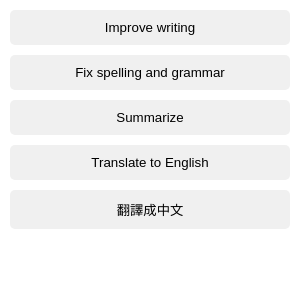
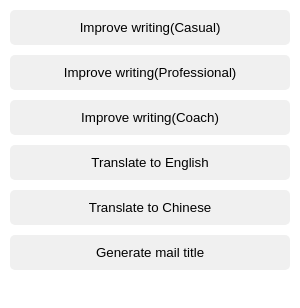
Before and after one commit to sykuang/AIWritingTool, an Electron app: page src/options.html in a window 300 px wide. Drawn offline with Linux system fonts and the light colour scheme.

Commit message:
Update options

```diff
--- a/src/options.html
+++ b/src/options.html
@@ -46,11 +46,12 @@
 </head>
 
 <body>
-  <button class="option" data-option="1">Improve writing</button>
-  <button class="option" data-option="2">Fix spelling and grammar</button>
-  <button class="option" data-option="3">Summarize</button>
+  <button class="option" data-option="1">Improve writing(Casual)</button>
+  <button class="option" data-option="2">Improve writing(Professional)</button>
+  <button class="option" data-option="3">Improve writing(Coach)</button>
   <button class="option" data-option="4">Translate to English</button>
-  <button class="option" data-option="5">翻譯成中文</button>
+  <button class="option" data-option="5">Translate to Chinese</button>
+  <button class="option" data-option="6">Generate mail title</button>
   <div id="status"></div>
   <div id="ai-response"></div>
 
```
Also changed, not shown: src/main.ts (+22 -8 lines).
